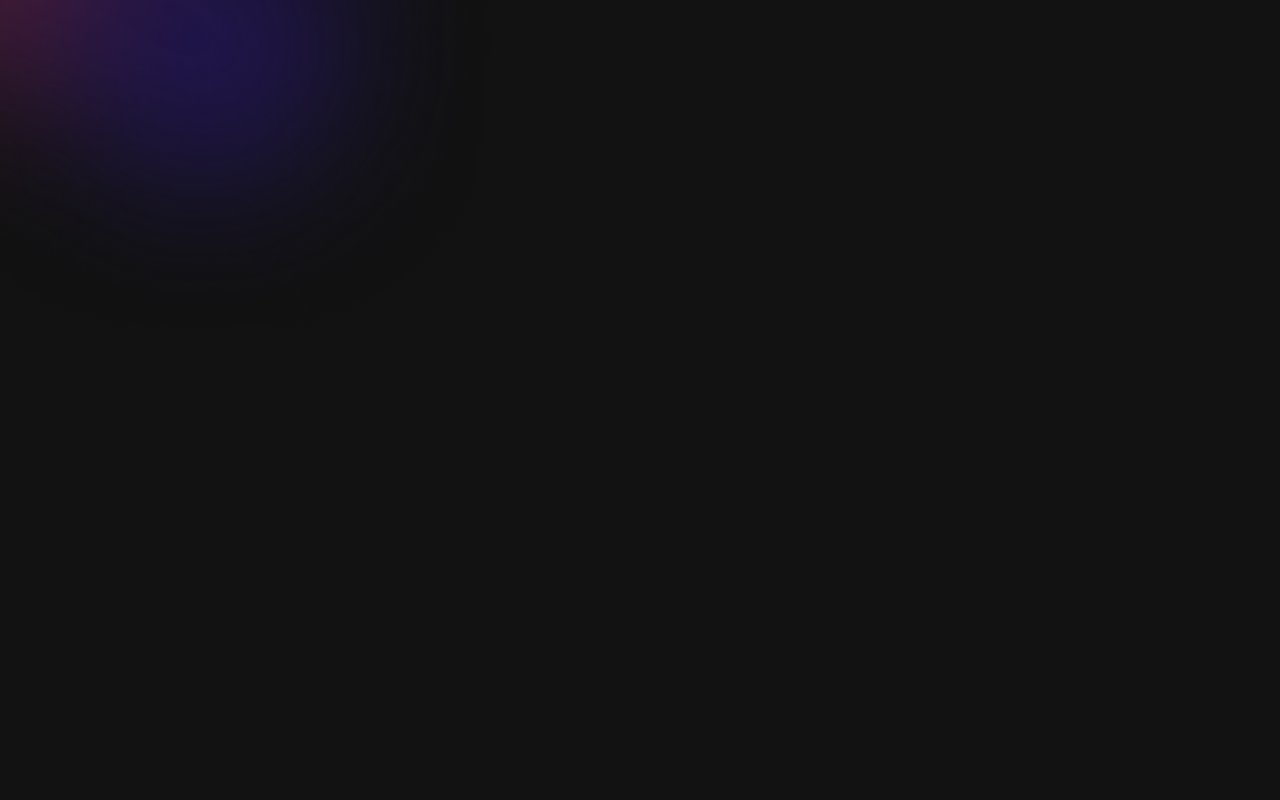
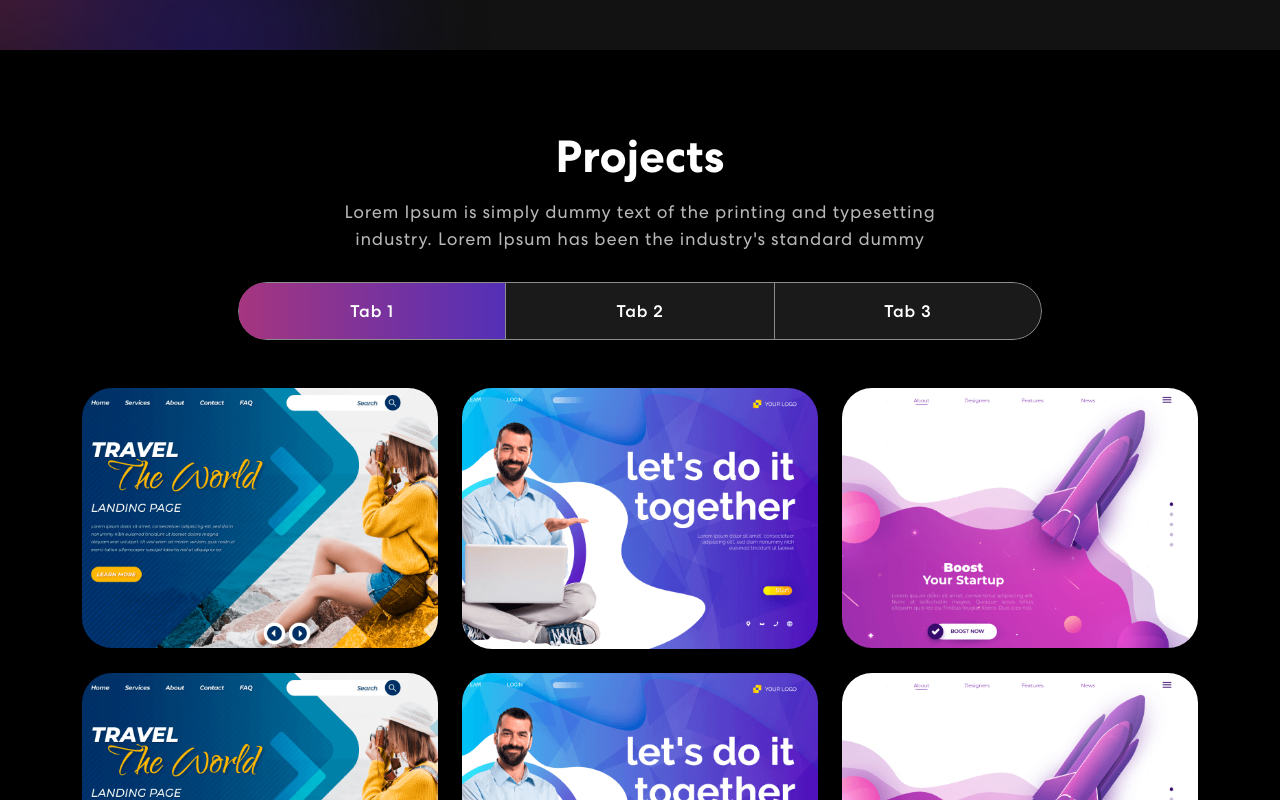
Before and after one commit to pardana/aditria-pardana, a React (Create React App) app: page / in a window 1280 px wide. Shown: the part 1480-2280 px from the top of the page. Before the commit the page ends 1830 px from the top, so only its background shows below. Built offline with nearby package versions, Linux system fonts and the light colour scheme.

Commit message:
Update component Project and Tab section

```diff
--- a/src/App.js
+++ b/src/App.js
@@ -5,6 +5,7 @@
 import Navigation from "./components/Navigation";
 import Banner from "./components/Banner";
 import Skills from "./components/Skills";
+import Projects from "./components/Projects";
 
 function App() {
   return (
@@ -12,6 +13,7 @@
       <Navigation />
       <Banner />
       <Skills />
+      <Projects />
     </div>
   );
 }
--- /dev/null
+++ b/src/components/ProjectCard.js
@@ -0,0 +1,16 @@
+import React from "react";
+import { Col } from "react-bootstrap";
+
+export default function ProjectCard({ title, description, imgUrl }) {
+  return (
+    <Col sm={6} md={4}>
+      <div className="proj-imgbx">
+        <img src={imgUrl} alt="Project Card" />
+        <div className="proj-txtx">
+          <h4>{title}</h4>
+          <span>{description}</span>
+        </div>
+      </div>
+    </Col>
+  );
+}
--- /dev/null
+++ b/src/components/Projects.js
@@ -0,0 +1,89 @@
+import React from "react";
+import { Container, Row, Col, Nav, Tab } from "react-bootstrap";
+import projImg1 from "../assets/img/project-img1.png";
+import projImg2 from "../assets/img/project-img2.png";
+import projImg3 from "../assets/img/project-img3.png";
+import colorSharp2 from "../assets/img/color-sharp2.png";
+import ProjectCard from "./ProjectCard";
+
+export default function Projects() {
+  const projects = [
+    {
+      title: "Business Startup",
+      description: "Design & Development",
+      imgUrl: projImg1,
+    },
+    {
+      title: "Business Startup",
+      description: "Design & Development",
+      imgUrl: projImg2,
+    },
+    {
+      title: "Business Startup",
+      description: "Design & Development",
+      imgUrl: projImg3,
+    },
+    {
+      title: "Business Startup",
+      description: "Design & Development",
+      imgUrl: projImg1,
+    },
+    {
+      title: "Business Startup",
+      description: "Design & Development",
+      imgUrl: projImg2,
+    },
+    {
+      title: "Business Startup",
+      description: "Design & Development",
+      imgUrl: projImg3,
+    },
+  ];
+
+  return (
+    <section className="project" id="project">
+      <Container>
+        <Row>
+          <Col>
+            <h2>Projects</h2>
+            <p>
+              Lorem Ipsum is simply dummy text of the printing and typesetting
+              industry. Lorem Ipsum has been the industry's standard dummy
+            </p>
+            <Tab.Container id="projects-tabs" defaultActiveKey="first">
+              <Nav
+                variant="pills"
+                className="nav-pills mb-5 justify-content-center align-items-center"
+                id="pills-tab"
+              >
+                <Nav.Item>
+                  <Nav.Link eventKey="first">Tab 1</Nav.Link>
+                </Nav.Item>
+                <Nav.Item>
+                  <Nav.Link eventKey="second">Tab 2</Nav.Link>
+                </Nav.Item>
+                <Nav.Item>
+                  <Nav.Link eventKey="third">Tab 3</Nav.Link>
+                </Nav.Item>
+              </Nav>
+
+              <Tab.Content>
+                <Tab.Pane eventKey="first">
+                  <Row>
+                    {projects.map((project, index) => {
+                      return <ProjectCard key={index} {...project} />;
+                    })}
+                  </Row>
+                </Tab.Pane>
+
+                <Tab.Pane eventKey="second">Loream Ipsum</Tab.Pane>
+                <Tab.Pane eventKey="third">Loream Ipsum</Tab.Pane>
+              </Tab.Content>
+            </Tab.Container>
+          </Col>
+        </Row>
+      </Container>
+      <img src={colorSharp2} className="background-image-right" />
+    </section>
+  );
+}
```
